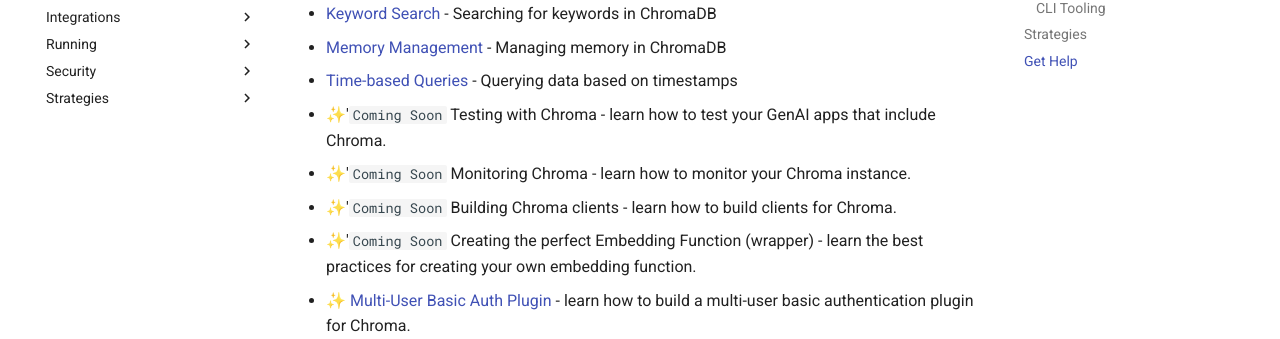
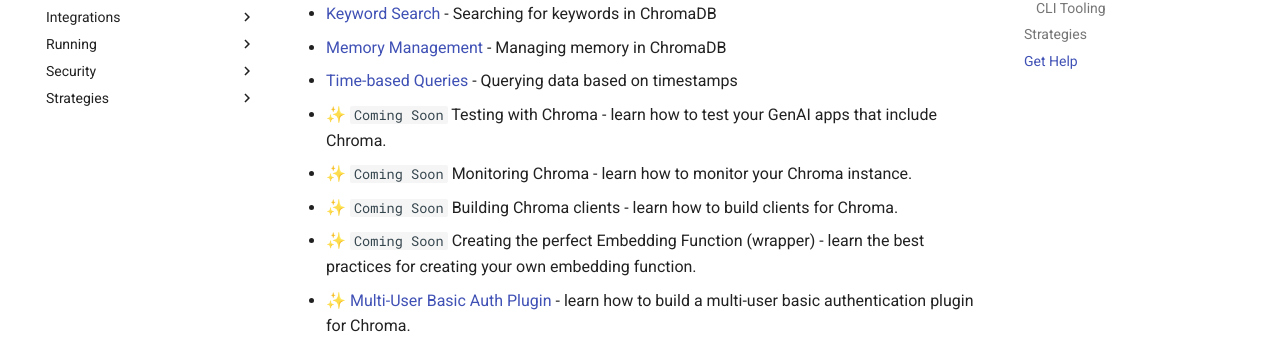
Before and after one commit to amikos-tech/chroma-cookbook, an MkDocs documentation site: the page built from docs/index.md, in a window 1280 px wide and 900 px high, scrolled down 2602 px. Shown: the part 289-628 px from the top of the window. Built offline with MkDocs 1.6.1 and Material for MkDocs 9.7.7, drawn with Linux system fonts in a browser that asks for light colours; comment, search, counter and statistics services are not loaded.

Commit message:
chore: minor cosmetic changes (#54)

```diff
--- a/docs/index.md
+++ b/docs/index.md
@@ -90,10 +90,10 @@
 - [Keyword Search](strategies/keyword-search.md) - Searching for keywords in ChromaDB
 - [Memory Management](strategies/memory-management.md) - Managing memory in ChromaDB
 - [Time-based Queries](strategies/time-based-queries.md) - Querying data based on timestamps
-- ✨'`Coming Soon` Testing with Chroma - learn how to test your GenAI apps that include Chroma.
-- ✨'`Coming Soon` Monitoring Chroma - learn how to monitor your Chroma instance.
-- ✨'`Coming Soon` Building Chroma clients - learn how to build clients for Chroma.
-- ✨'`Coming Soon` Creating the perfect Embedding Function (wrapper) - learn the best practices for creating your own
+- ✨ `Coming Soon` Testing with Chroma - learn how to test your GenAI apps that include Chroma.
+- ✨ `Coming Soon` Monitoring Chroma - learn how to monitor your Chroma instance.
+- ✨ `Coming Soon` Building Chroma clients - learn how to build clients for Chroma.
+- ✨ `Coming Soon` Creating the perfect Embedding Function (wrapper) - learn the best practices for creating your own
   embedding function.
 - ✨ [Multi-User Basic Auth Plugin](strategies/multi-tenancy/multi-user-basic-auth.md) - learn how to build a multi-user
   basic authentication plugin for Chroma.
```
